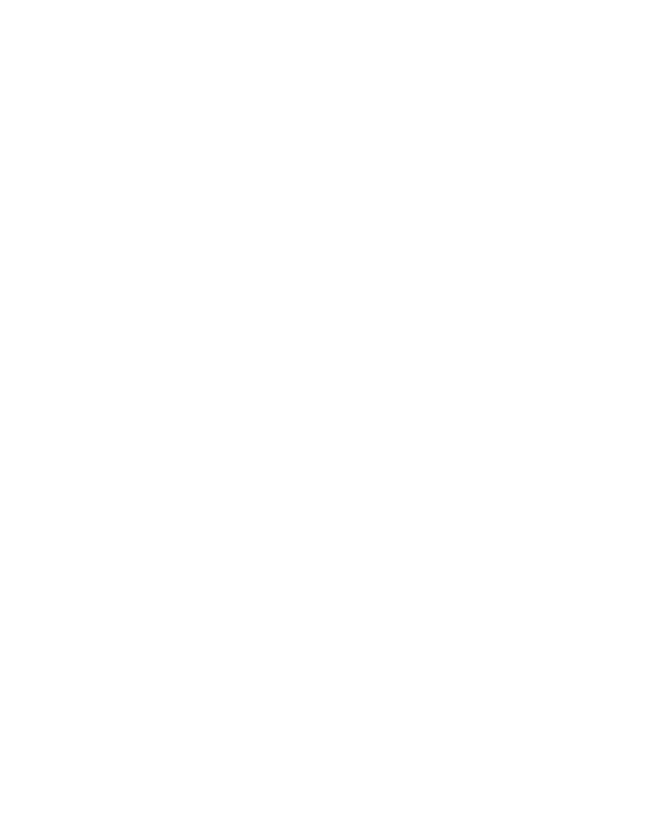
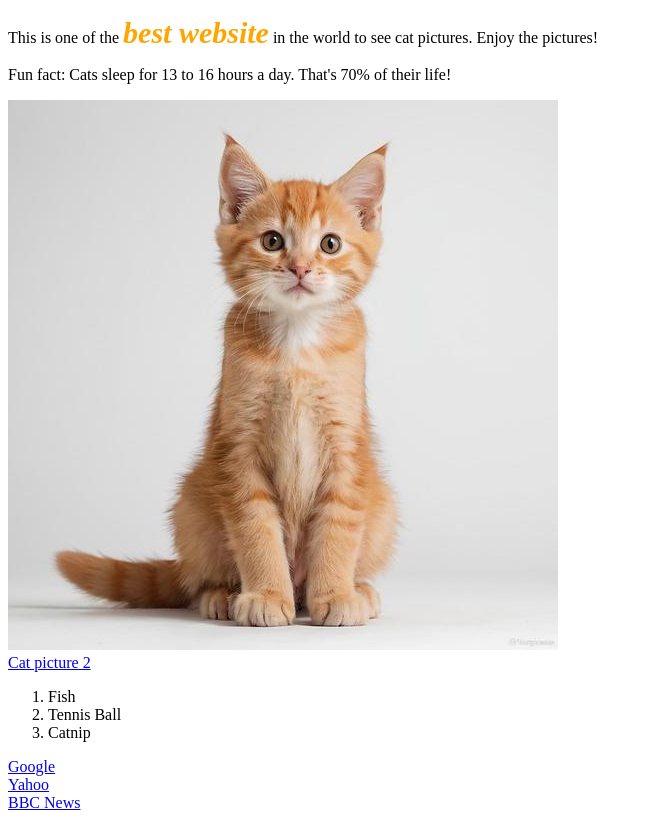
Before and after one commit to Tranquananh2811/HTMLLab1, a plain HTML site: page index.html in a window 1280 px wide. Shown: the whole page, without its empty margins (0-652 px from the left). Drawn offline with Linux system fonts and the light colour scheme.

Commit message:
New commit.

```diff
--- a/index.html
+++ b/index.html
@@ -1,5 +1,27 @@
 <!DOCTYPE html>
 
 <html>
+    <head>
+        <title>Best Cat Website</title>
+    </head>
 
+    <body>
+        <p>This is one of the <i><b style="font-size: 30px; color:orange">best website</b></i> in the world to see cat pictures. Enjoy the pictures!</p>
+        <p>Fun fact: Cats sleep for 13 to 16 hours a day. That's 70% of their life!</p>
+        <img src = "Images/Cat.jpg">
+        <br>
+        <a href="https://www.magnific.com/free-photo/closeup-shot-beautiful-ginger-domestic-kitten-sitting-white-surface_14195938.htm#fromView=keyword&page=1&position=0&uuid=d46b7aba-164a-407d-9c83-062e8d38b15d&track=ais_hybrid&query=Cat">Cat picture 2</a>
+    </body>
+
+    <ol>
+        <li>Fish</li>
+        <li>Tennis Ball</li>
+        <li>Catnip</li>
+    </ol>
+
+    <a href="https://www.google.com/">Google</a>
+    <br>
+    <a href="https://ca.yahoo.com">Yahoo</a>
+    <br>
+    <a href="https://www.bbc.com">BBC News</a>
 </html>
```
Also changed, not shown: Images/Cat.jpg (added), Images/Cat2.jpg (added).
